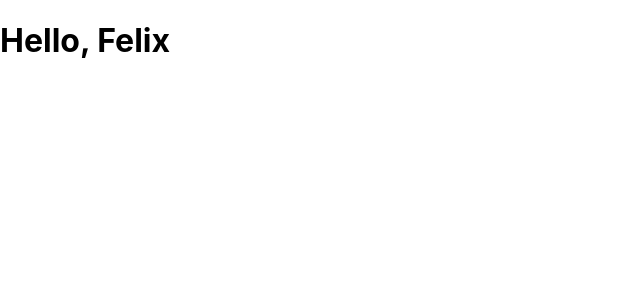
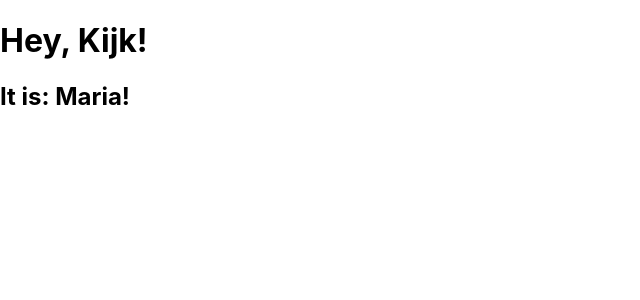
Before and after one commit to FelixvL/react_gestructureerd_project_2206, a React (Create React App) app: page / in a window 1280 px wide. Shown: the top 300 px of the page, without its empty margins (0-640 px from the left). Built offline with nearby package versions, Linux system fonts and the light colour scheme.

Commit message:
interactieve functie die dom update met interval

```diff
--- a/src/index.js
+++ b/src/index.js
@@ -5,9 +5,29 @@ import App from './App';
 import reportWebVitals from './reportWebVitals';
 
 const root = ReactDOM.createRoot(document.getElementById('root'));
-const naam = 'Felix';
-const element = <h1>Hello, {naam}</h1>;
-root.render(element);
+
+const namen = ["Fred","Joost","Karin","Maria"];
+let teller = 0;
+
+function naamWisselen() {
+
+  teller++;
+  if(teller >= namen.length){
+    teller = 0;
+  }
+
+  const element = (
+    <div>
+      <h1>Hey, Kijk!</h1>
+      <h2>It is: {namen[teller]}!</h2>
+    </div>
+  );
+
+  root.render(element);
+
+}
+
+setInterval(naamWisselen, 1000);
 
 // root.render(
 //   <React.StrictMode>
```
